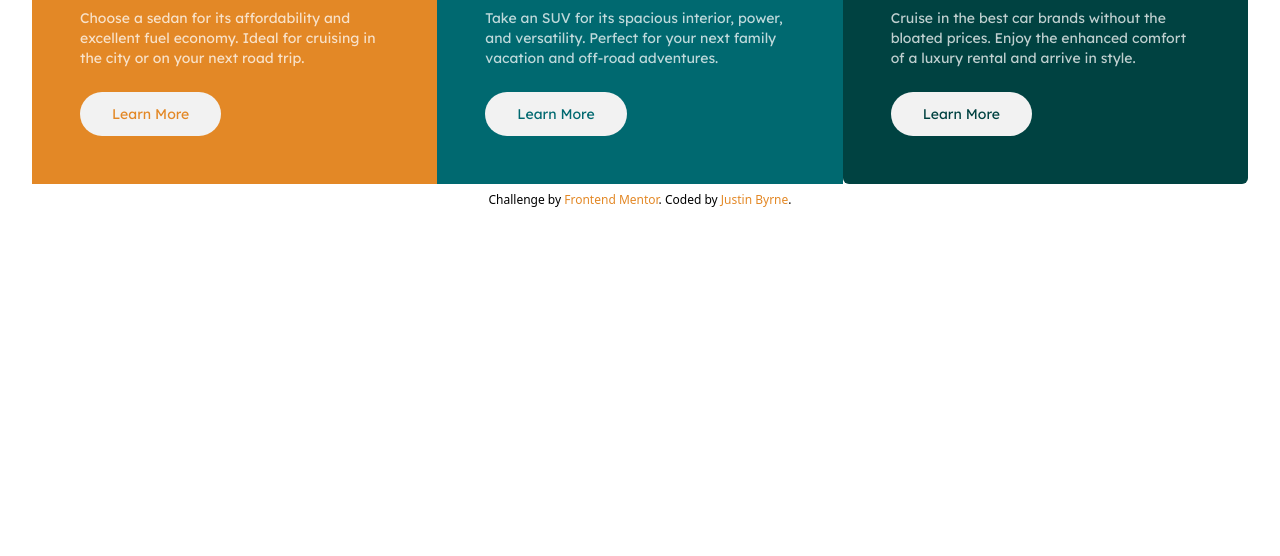
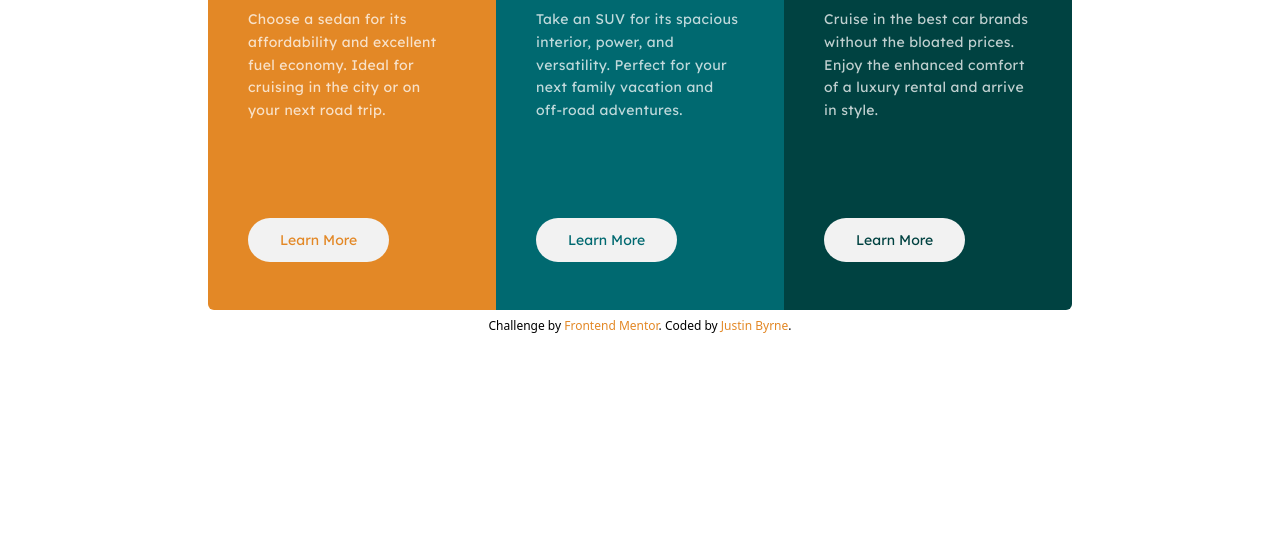
Before and after one commit to JustinByrne/FM-3-column-preview-card-component, a website: page index.html in a window 1280 px wide. Shown: the part 244-800 px from the top of the page. Drawn offline with Linux system fonts and the light colour scheme.

Commit message:
Completed desktop view

```diff
--- a/index.html
+++ b/index.html
@@ -13,13 +13,14 @@
     </head>
 
     <body>
+        <div class="lg:max-w-[58rem] mx-auto">
             <div class="grid grid-cols-1 lg:grid-cols-3 px-8 pt-20 pb-2">
-            <div class="bg-orange rounded-t-md px-12 py-12">
+                <div class="bg-orange rounded-t-md lg:rounded-t-none lg:rounded-l-md px-10 py-12">
                     <img src="images/icon-sedans.svg" alt="Sedan icon" class="pb-6">
                     <h1 class="text-vlightGray font-shoulders text-3xl pb-6 uppercase">
                         Sedans
                     </h1>
-                <p class="text-white/75 font-deca text-sm pb-6">
+                    <p class="text-white/75 font-deca text-sm pb-6 lg:pb-24 tracking-wide leading-relaxed">
                         Choose a sedan for its affordability and excellent fuel economy. Ideal for cruising in the city
                         or on your next road trip.
                     </p>
@@ -27,12 +28,12 @@
                         Learn More
                     </button>
                 </div>
-            <div class="bg-darkCyan px-12 py-12">
+                <div class="bg-darkCyan px-10 py-12">
                     <img src="images/icon-suvs.svg" alt="Sedan icon" class="pb-6">
                     <h1 class="text-vlightGray font-shoulders text-3xl pb-6 uppercase">
                         SUVs
                     </h1>
-                <p class="text-white/75 font-deca text-sm pb-6">
+                    <p class="text-white/75 font-deca text-sm pb-6 lg:pb-24 tracking-wide leading-relaxed">
                         Take an SUV for its spacious interior, power, and versatility. Perfect for your next family vacation
                         and off-road adventures.
                     </p>
@@ -40,12 +41,12 @@
                         Learn More
                     </button>
                 </div>
-            <div class="bg-vdarkCyan rounded-b-md px-12 py-12">
+                <div class="bg-vdarkCyan rounded-b-md lg:rounded-b-none lg:rounded-r-md px-10 py-12">
                     <img src="images/icon-luxury.svg" alt="Sedan icon" class="pb-6">
                     <h1 class="text-vlightGray font-shoulders text-3xl pb-6 uppercase">
                         Luxury
                     </h1>
-                <p class="text-white/75 font-deca text-sm pb-6">
+                    <p class="text-white/75 font-deca text-sm pb-6 lg:pb-24 tracking-wide leading-relaxed">
                         Cruise in the best car brands without the bloated prices. Enjoy the enhanced comfort of a luxury
                         rental and arrive in style.
                     </p>
@@ -61,5 +62,6 @@
                     Coded by <a href="https://github.com/JustinByrne" class="text-orange hover:underline">Justin Byrne</a>.
                 </p>
             </footer>
+        </div>
     </body>
 </html>
```
Also changed, not shown: tailwind.css. Lines whose indentation alone changed are shown as unchanged.
